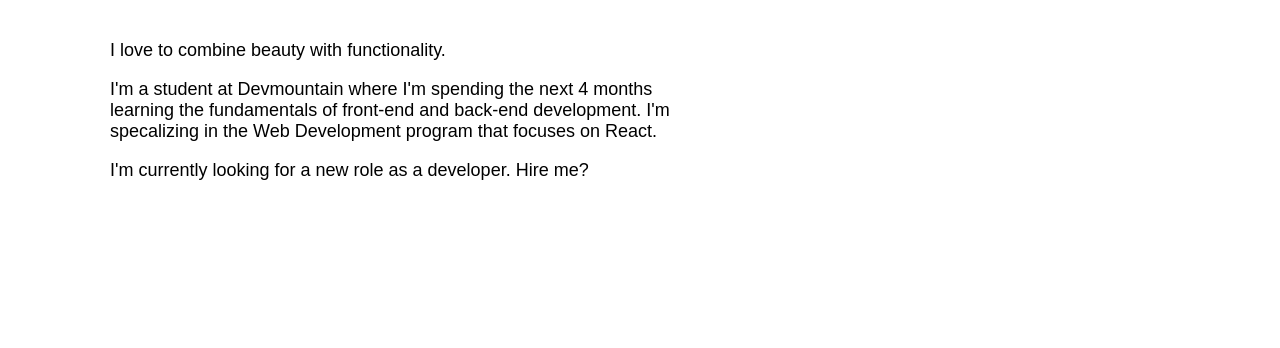
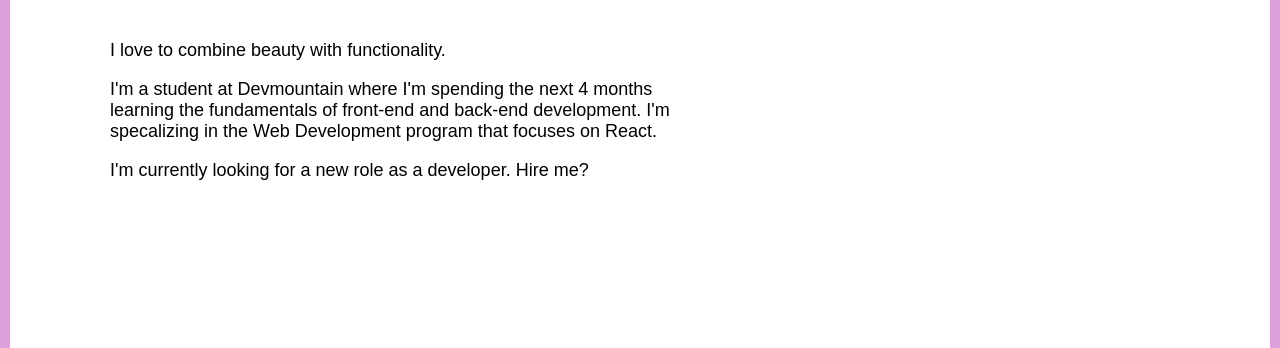
Before and after one commit to brooklynlonghurst/brooklynlonghurst.github.io, a plain HTML site: page index.html in a window 1280 px wide. Shown: the part 471-819 px from the top of the page. Drawn offline with Linux system fonts and the light colour scheme; a web font is replaced by a local one.

```diff
--- a/index.css
+++ b/index.css
@@ -1,6 +1,11 @@
 * {
     font-family: 'Mukta Mahee', sans-serif;
     background-color: white;
+    border-radius: 25px;
+}
+
+html {
+    background-color: plum;
 }
 
 body {
```
